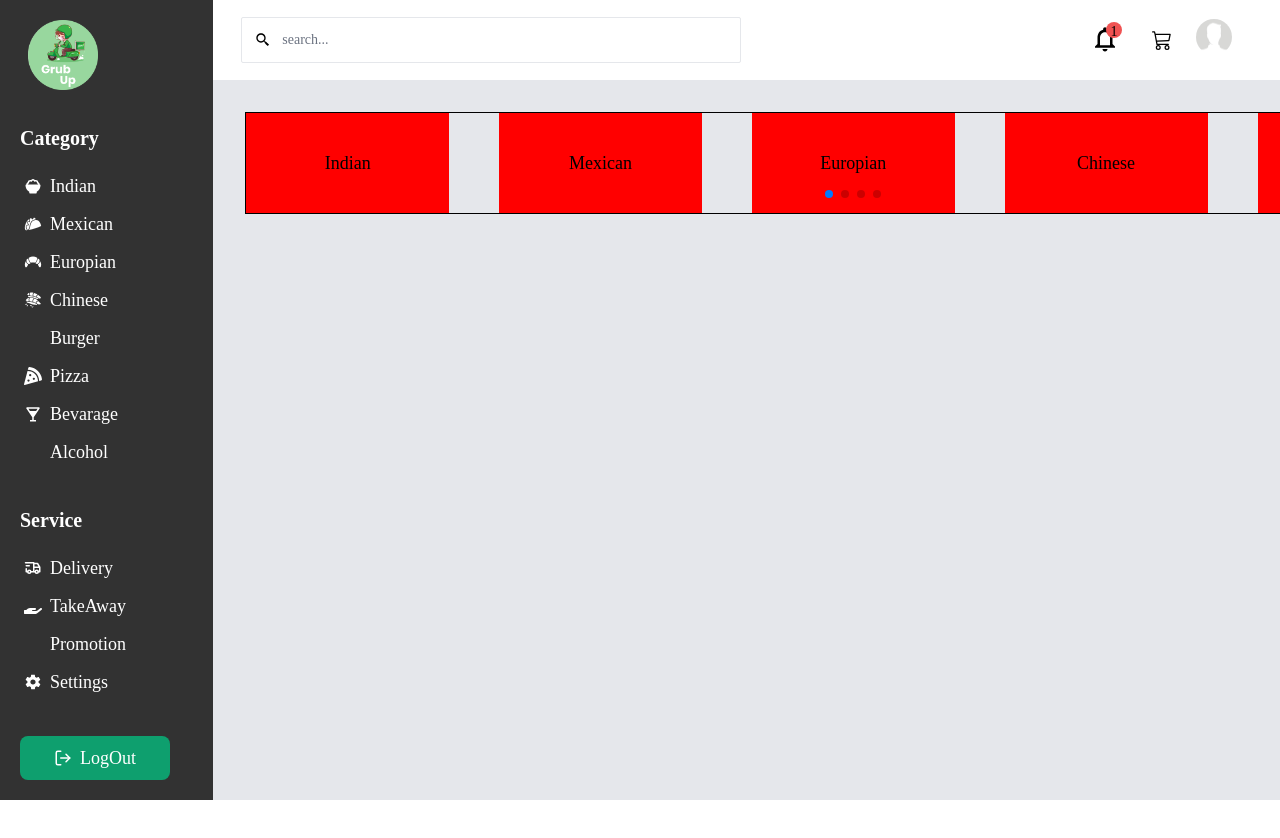
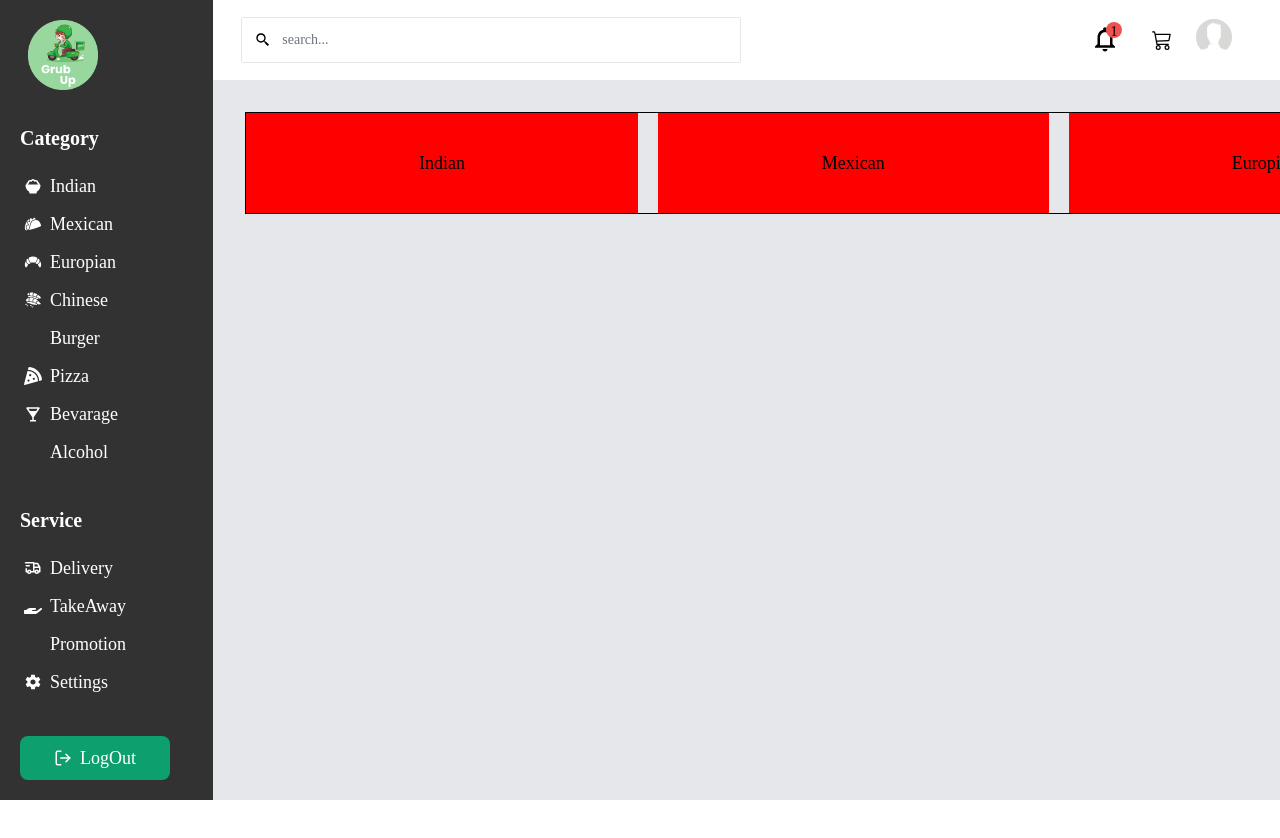
Before and after one commit to Yasith8/Grub-Up-Food-Delivery-Application, a React (Vite) app: page /dashboard in a window 1280 px wide. Shown: the top 838 px of the page. Built offline with nearby package versions, Linux system fonts and the light colour scheme; some icons are missing.

Commit message:
develop slider cont...

```diff
--- a/src/User/Slider.jsx
+++ b/src/User/Slider.jsx
@@ -9,42 +9,22 @@ import 'swiper/css/pagination';
 import '../User/Slider.css'
 
 // import required modules
-import { Pagination } from 'swiper/modules';
+import { Pagination ,Navigation} from 'swiper/modules';
 
 
 function Slider(props) {
   return (
-    <div className="m-8">
+    <div className="m-8 box-border">
     <Swiper
-      slidesPerView={1}
-      spaceBetween={10}
-      pagination={{
-        clickable: true,
-      }}
-      breakpoints={{
-        640: {
-          slidesPerView: 2,
-          spaceBetween: 20,
-        },
-        768: {
-          slidesPerView: 4,
-          spaceBetween: 40,
-        },
-        1024: {
-          slidesPerView: 5,
-          spaceBetween: 50,
-        },
-      }}
-      modules={[Pagination]}
+      slidesPerView={3} // Adjust this value as needed
+      spaceBetween={20} // Adjust the spacing between slides
+      navigation={true}
+      modules={[Navigation]}
       className="mySwiper"
     >
-
-        {props.choice.map((e)=>(
-            <SwiperSlide>{e.name}</SwiperSlide>
-        ))}
-
-
-
+      {props.choice.map((e) => (
+        <SwiperSlide className={`border-s-indigo-800`} key={e.name}>{e.name}</SwiperSlide>
+      ))}
     </Swiper>
   </div>
   )
```
